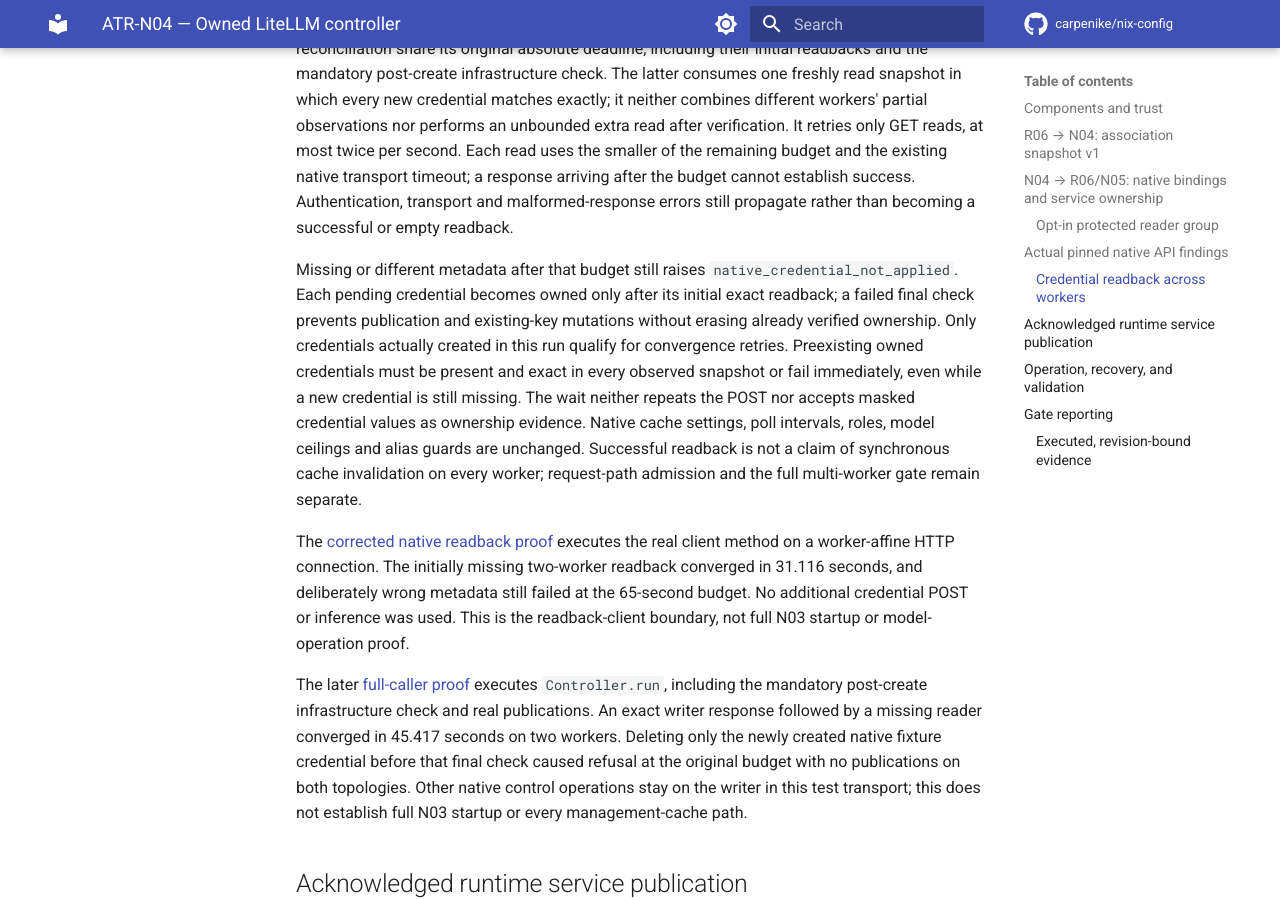
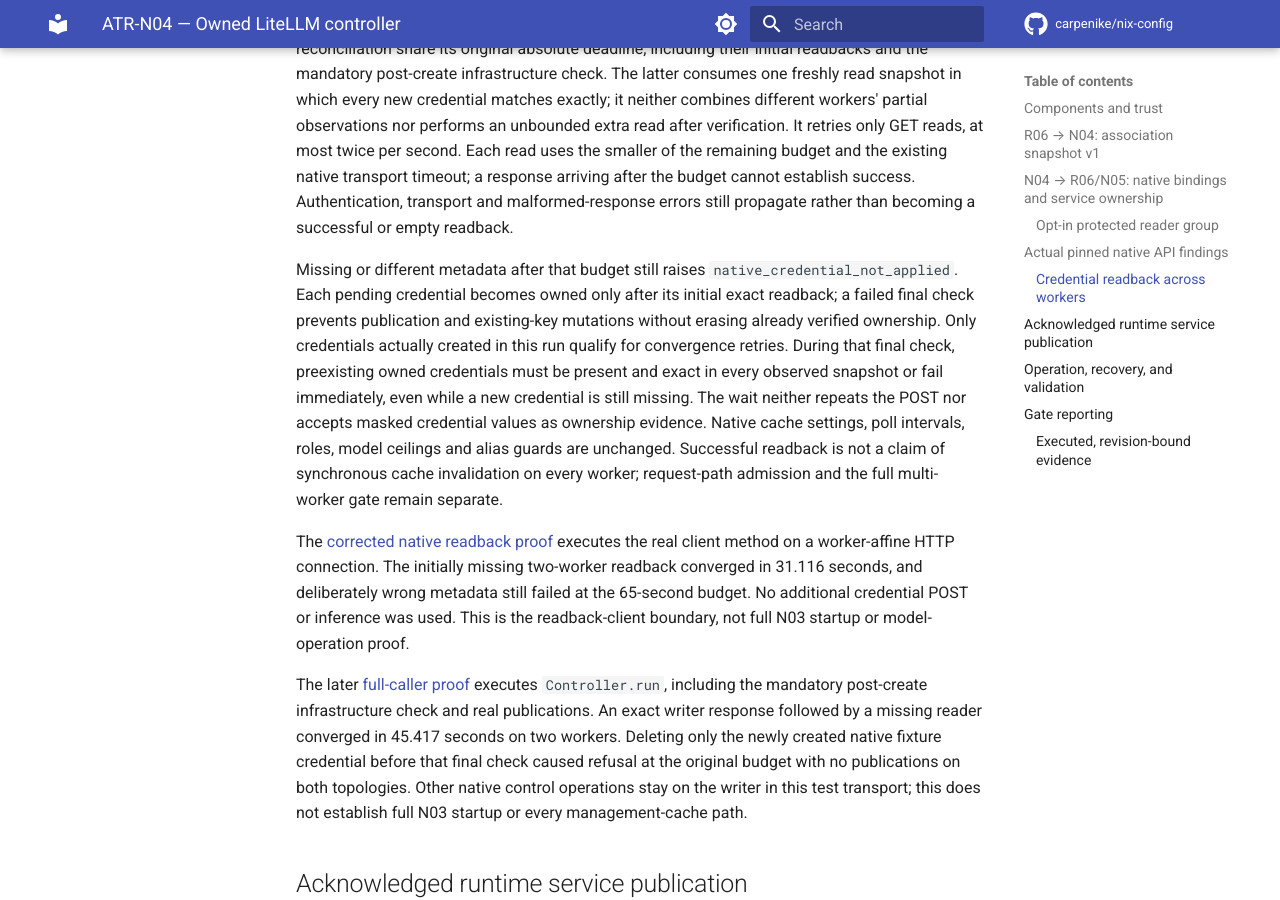
Before and after one commit to carpenike/nix-config, an MkDocs documentation site: the page built from docs/services/atrium-litellm-controller.md, in a window 1280 px wide and 900 px high, scrolled down 5835 px. Built offline with MkDocs 1.6.1 and Material for MkDocs 9.7.7, drawn with Linux system fonts in a browser that asks for light colours; comment, search, counter and statistics services are not loaded.

Commit message:
ATR-N04: clarify final-snapshot ownership verification scope
Clarify the reviewed distinction between initial single-credential waits and the final complete snapshot. Runtime and native evidence are unchanged.

Co-authored-by: Copilot <223556219+Copilot@users.noreply.github.com>
Copilot-Session: 1e5e7d6d-a45a-4ac0-9fb1-9bf14b3658cb

```diff
--- a/docs/services/atrium-litellm-controller.md
+++ b/docs/services/atrium-litellm-controller.md
@@ -262,8 +262,9 @@ Missing or different metadata after that budget still raises
 after its initial exact readback; a failed final check prevents publication and
 existing-key mutations without erasing already verified ownership. Only
 credentials actually created in this run qualify for convergence retries.
-Preexisting owned credentials must be present and exact in every observed
-snapshot or fail immediately, even while a new credential is still missing.
+During that final check, preexisting owned credentials must be present and exact
+in every observed snapshot or fail immediately, even while a new credential is
+still missing.
 The wait neither repeats the POST nor accepts masked credential values as
 ownership evidence. Native cache settings,
 poll intervals, roles, model ceilings and alias guards are unchanged.
```
